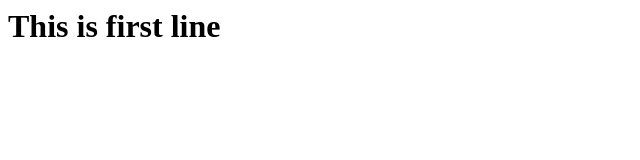
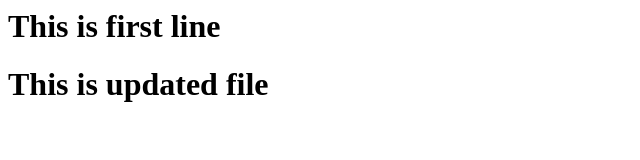
Before and after one commit to PitchiReddy/gitdemo, a plain HTML site: page index.html in a window 1280 px wide. Shown: the whole page, without its empty margins (0-640 px from the left). Drawn offline with Linux system fonts and the light colour scheme.

Commit message:
This is updated file

```diff
--- a/index.html
+++ b/index.html
@@ -1 +1,2 @@
 <h1> This is first line <h1>
+This is updated file
```
